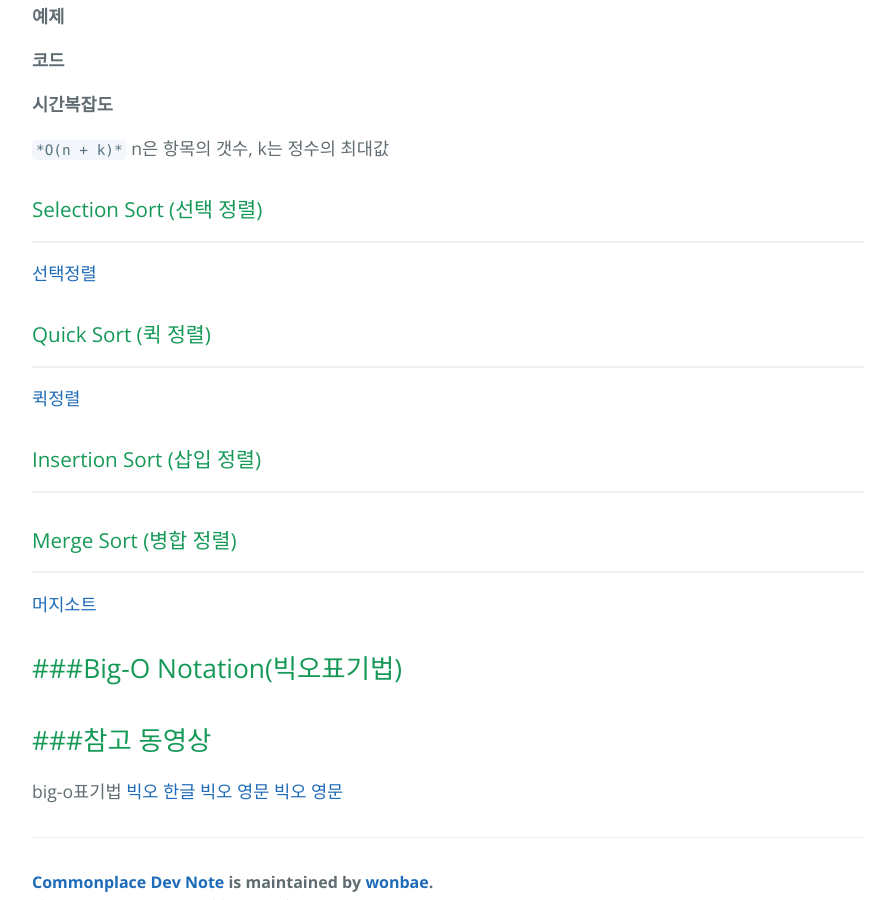
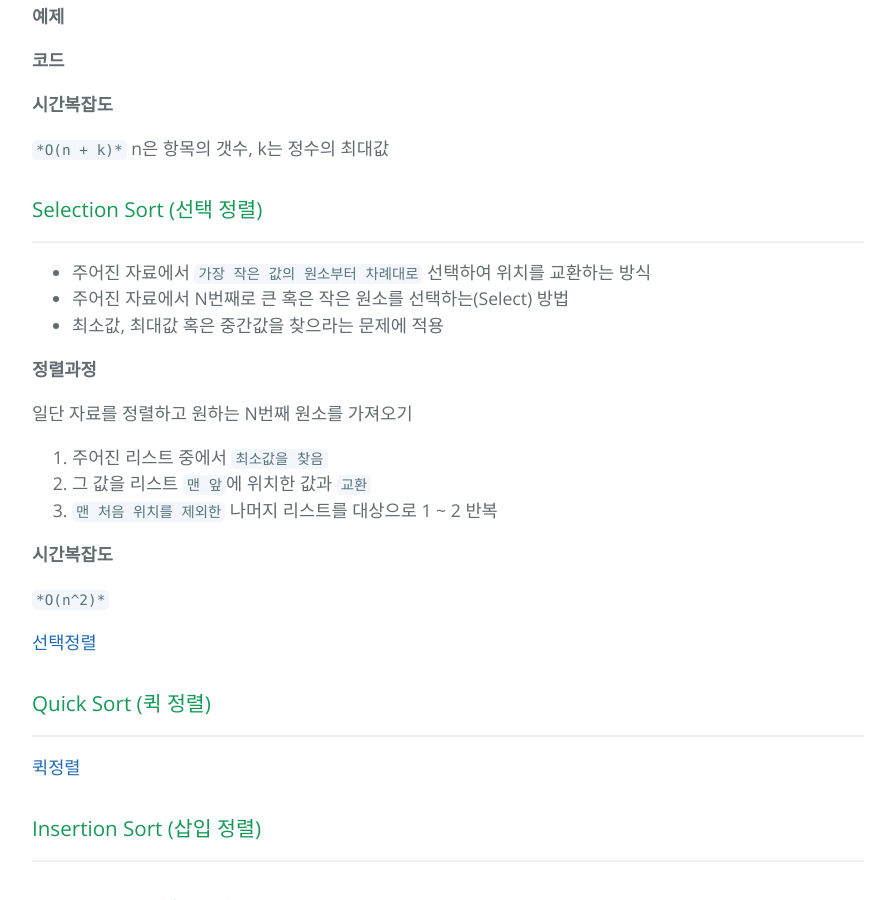
Before and after one commit to wonbae/wonbae.github.io, a Jekyll site: the page built from _posts/2019-02-13-[알고리즘]-Sorting(정렬)-종류와-특징.markdown, in a window 1280 px wide and 900 px high, scrolled down 2511 px. Shown: the whole window, without its empty margins (192-1087 px from the left). Built offline with Jekyll 4.4.1, drawn with Linux system fonts in a browser that asks for light colours; our own code applies the rules of GitHub Pages for plain Markdown files.

Commit message:
edit sorting content

```diff
--- a/_posts/2019-02-13-[알고리즘]-Sorting(정렬)-종류와-특징.markdown
+++ b/_posts/2019-02-13-[알고리즘]-Sorting(정렬)-종류와-특징.markdown
@@ -121,8 +121,33 @@ n은 항목의 갯수, k는 정수의 최대값
 
 
 
+
+
+
 ### Selection Sort (선택 정렬)
 ---
+
+- 주어진 자료에서 `가장 작은 값의 원소부터 차례대로` 선택하여 위치를 교환하는 방식
+- 주어진 자료에서 N번째로 큰 혹은 작은 원소를 선택하는(Select) 방법
+- 최소값, 최대값 혹은 중간값을 찾으라는 문제에 적용
+
+
+**정렬과정**
+
+ 일단 자료를 정렬하고 원하는 N번째 원소를 가져오기
+ 1. 주어진 리스트 중에서 `최소값을 찾음`
+ 2. 그 값을 리스트 `맨 앞`에 위치한 값과 `교환`
+ 3. `맨 처음 위치를 제외한` 나머지 리스트를 대상으로 1 ~ 2 반복
+
+
+
+**시간복잡도**
+
+`*O(n^2)*`
+
+
+
+
 [선택정렬](https://www.youtube.com/watch?v=uCUu3fF5Dws)
 
 
```
